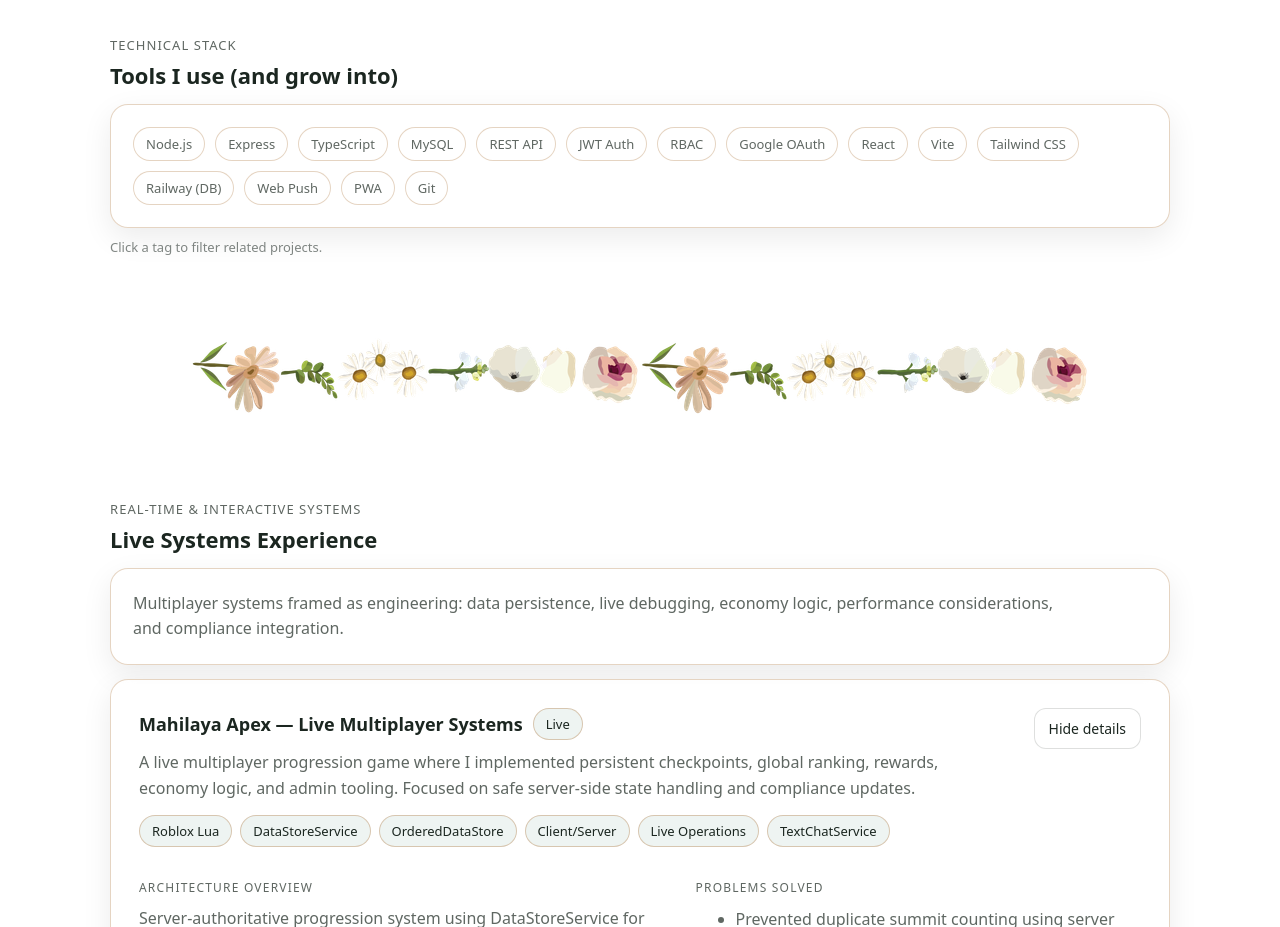
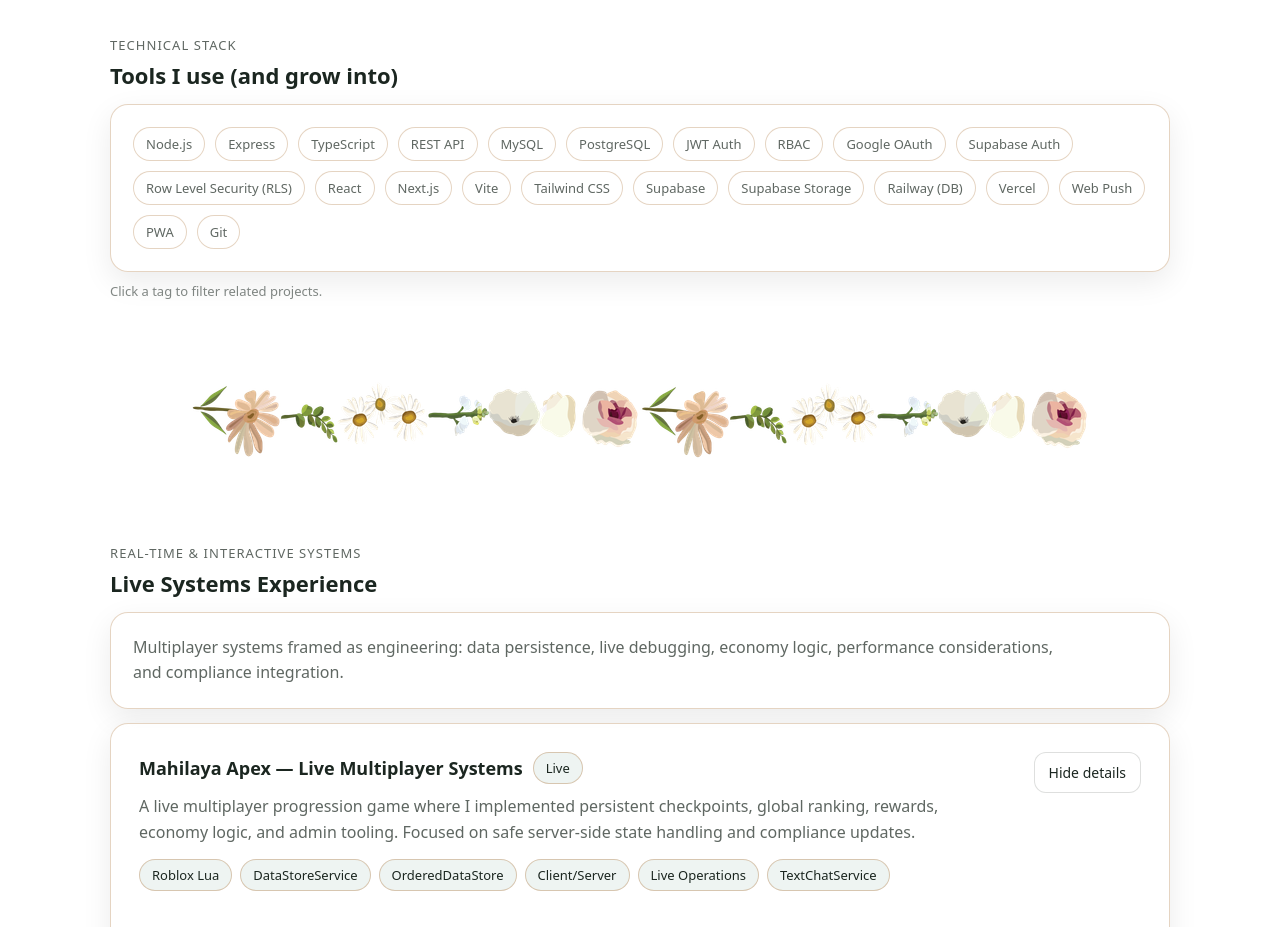
Before and after one commit to macyhood2527-oss/mmarcelo-portfolio, a React (Vite) app: page / in a window 1280 px wide. Shown: the part 2520-3447 px from the top of the page. Built offline with nearby package versions, Linux system fonts and the light colour scheme; no server answers.

Commit message:
Update tech.js

```diff
--- a/src/data/tech.js
+++ b/src/data/tech.js
@@ -3,21 +3,32 @@
   { key: 'Node.js', label: 'Node.js' },
   { key: 'Express', label: 'Express' },
   { key: 'TypeScript', label: 'TypeScript' },
+  { key: 'REST API', label: 'REST API' },
+
+  // Databases
   { key: 'MySQL', label: 'MySQL' },
-  { key: 'REST API', label: 'REST API' },
+  { key: 'PostgreSQL', label: 'PostgreSQL' },
 
   // Auth & architecture
   { key: 'JWT Auth', label: 'JWT Auth' },
   { key: 'RBAC', label: 'RBAC' },
   { key: 'Passport (Google OAuth)', label: 'Google OAuth' },
+  { key: 'Supabase Auth', label: 'Supabase Auth' },
+  { key: 'Row Level Security', label: 'Row Level Security (RLS)' },
 
   // Frontend
   { key: 'React', label: 'React' },
+  { key: 'Next.js', label: 'Next.js' },
   { key: 'Vite', label: 'Vite' },
   { key: 'Tailwind', label: 'Tailwind CSS' },
 
+  // Backend services
+  { key: 'Supabase', label: 'Supabase' },
+  { key: 'Supabase Storage', label: 'Supabase Storage' },
+
   // Infrastructure
   { key: 'MySQL (Railway)', label: 'Railway (DB)' },
+  { key: 'Vercel', label: 'Vercel' },
   { key: 'Web Push', label: 'Web Push' },
   { key: 'PWA', label: 'PWA' },
 
```
